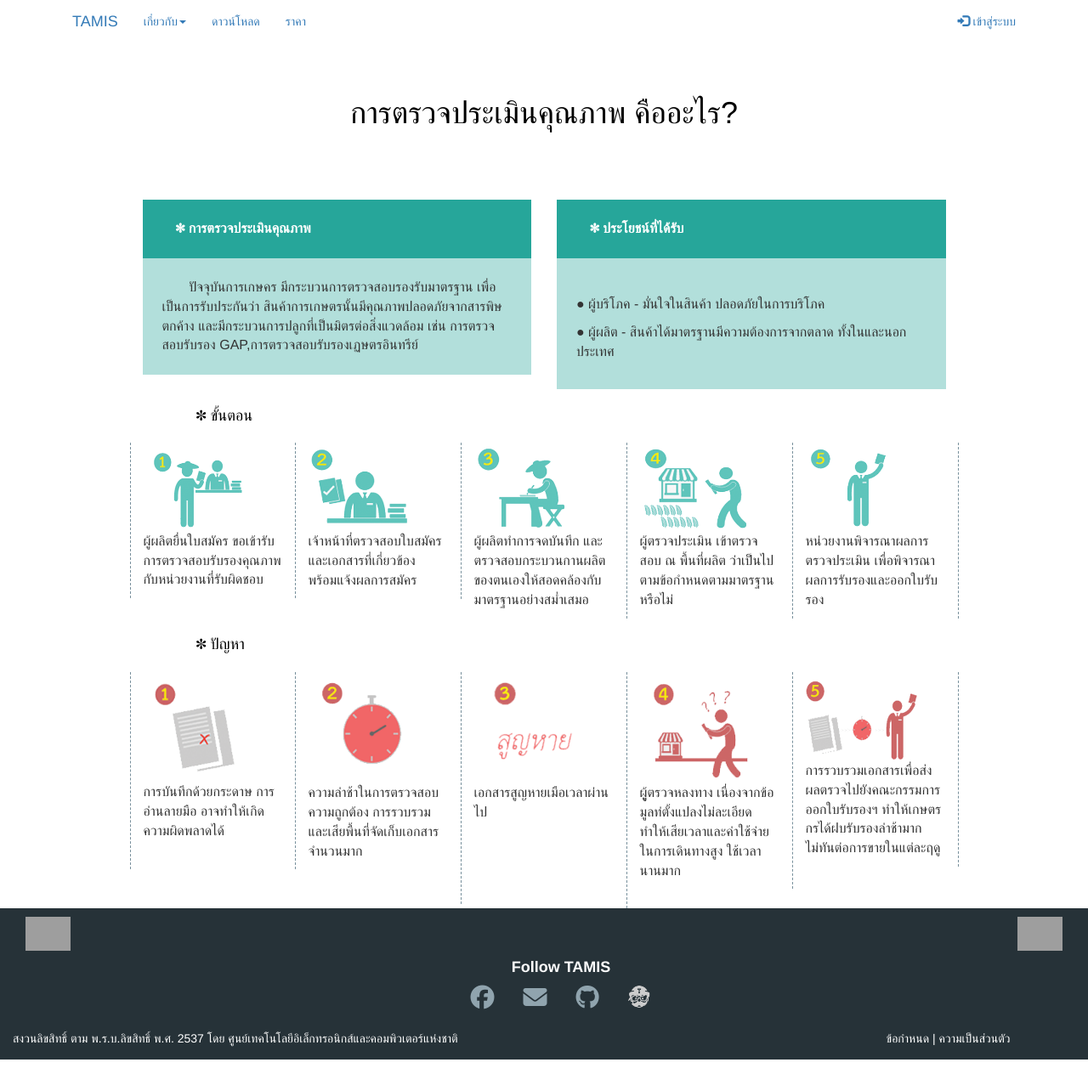
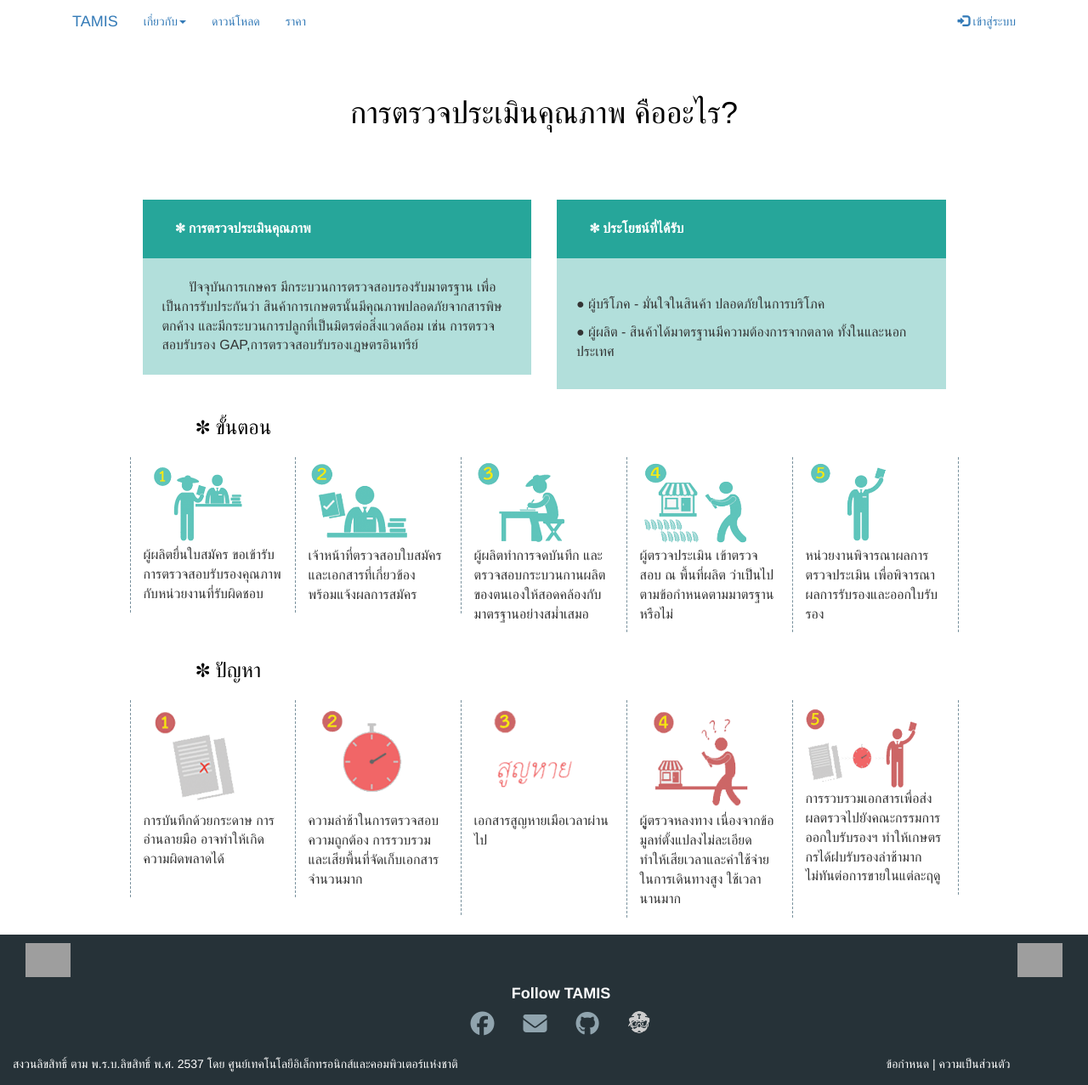
Before and after one commit to Acherrylp/Acherry.github.io, a Jekyll site: the page built from quality.html, in a window 1280 px wide. Shown: the whole page at 85% size. Built offline with Jekyll 4.4.1, drawn with Linux system fonts in a browser that asks for light colours; nearby versions of some CDN libraries; before the commit the page ends 1247 px from its top, so only the background shows below that; grey boxes are pictures that could not be loaded.

Commit message:
ขยาย font ให้หญ่ขึ้นแ และจัด padding ช่วงล่าง

```diff
--- a/quality.html
+++ b/quality.html
@@ -64,7 +64,7 @@ p {font-size: 16px;}
         </div>
         <div class="col-md-5 col-md-offset-1*">
           <div class="wrapper">
-            <div class="bg3 pd-3"><b>&emsp;✽ ประโยชน์ที่ได้รับ </b></div>
+            <div class="bg3 pd-3"><b>&emsp;✽ ประโยชน์ที่ได้รับ</b></div>
             <div class=" p4 bg1"><br>
                 <p >● ผู้บริโภค - มั่นใจในสินค้า ปลอดภัยในการบริโภค </p>
                 <p >● ผู้ผลิต - สินค้าได้มาตรฐานมีความต้องการจากตลาด ทั้งในและนอกประเทศ </p>
@@ -74,7 +74,7 @@ p {font-size: 16px;}
     </div>
   </div>
     <div class="row img1">
-        <h4 class="p1" style="background-color:;color:black">✽ ขั้นตอน </h4>
+        <h3 class="p1" style="background-color:;color:black">✽ ขั้นตอน </h3>
         <div class="col-md-2 col-sm-6 col-md-offset-1 border bd1">
             <img src="pics/quality/ql-1.png" alt="logo quality" width="80%">
             <p>ผู้ผลิตยื่นใบสมัคร ขอเข้ารับการตรวจสอบรับรองคุณภาพกับหน่วยงานที่รับผิดชอบ</p>
@@ -97,18 +97,18 @@ p {font-size: 16px;}
         </div>
     </div>
     <div class="row img1">
-        <h4 class="p1" style="background-color:;color:black">✽ ปัญหา </h4>
+        <h3 class="p1" style="background-color:;color:black">✽ ปัญหา </h3>
         <div class="col-md-2 col-sm-6 col-md-offset-1 border bd1">
             <img src="pics/quality/ql-6.png" alt="logo quality" width="80%">
             <p>การบันทึกด้วยกระดาษ การอ่านลายมือ อาจทำให้เกิดความผิดพลาดได้ <br><br>
         </div>
         <div class="col-md-2 col-sm-6 p2 border ">
             <img src="pics/quality/ql-7.png" alt="logo quality" width="80%">
-            <p>ความล่าช้าในการตรวจสอบความถูกต้อง การรวบรวมและเสียพื้นที่จัดเก็บเอกสารจำนวนมาก</p><br><br>
+            <p>ความล่าช้าในการตรวจสอบความถูกต้อง การรวบรวมและเสียพื้นที่จัดเก็บเอกสารจำนวนมาก</p><br>
         </div>
         <div class="col-md-2 col-sm-6 p2 border ">
             <img src="pics/quality/ql-8.png" alt="logo quality" width="80%">
-            <p>เอกสารสูญหายเมือเวลาผ่านไป <br><br><br><br><br>
+            <p>เอกสารสูญหายเมือเวลาผ่านไป <br><br><br><br>
         </div>
         <div class="col-md-2 col-sm-6 p2 border ">
             <img src="pics/quality/ql-11.png" alt="logo quality" width="80%">
@@ -122,3 +122,4 @@ p {font-size: 16px;}
     </div>
 </div>
 </div>
+<br>
```
